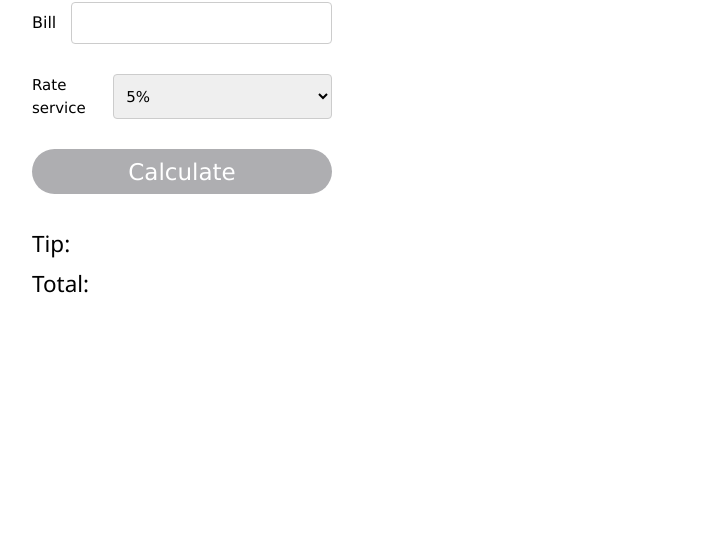
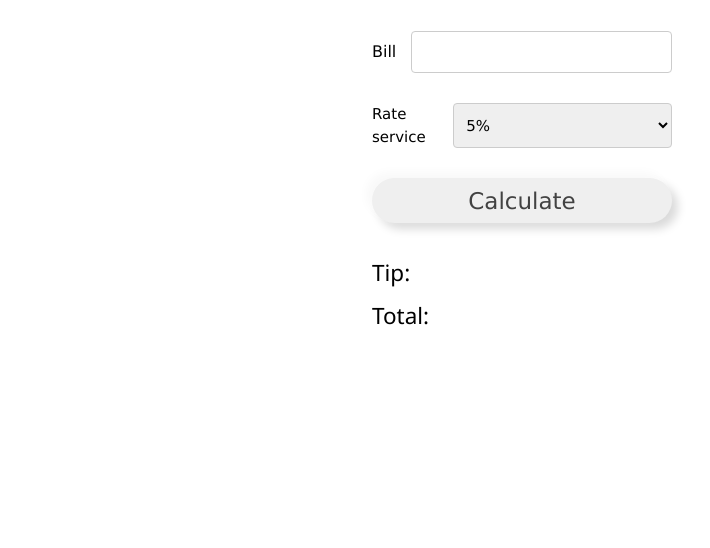
Before and after one commit to liliiavint/calc-task, a website: page index.html in a window 1280 px wide. Shown: the part 252-800 px from the top of the page, without its empty margins (118-828 px from the left). Drawn offline with nearby package versions, Linux system fonts and the light colour scheme.

Commit message:
up center

```diff
--- a/index.html
+++ b/index.html
@@ -12,6 +12,7 @@
     <title>Calculate</title>
 </head>
 <body>
+    <div class="center">
         <div class="container">
             <div class="name">
                 <h1> Tip calculator</h1>
@@ -45,6 +46,7 @@
             </div>
             <div class="klaida"></div>
         </div>
+    </div>
     <script src="./script.js"></script>
 </body>
 </html>
--- a/main.css
+++ b/main.css
@@ -2,22 +2,27 @@ body,
 body * {
     margin: 0;
     padding: 0;
-    vertical-align: top;
-    box-sizing: border-box;
+
 }
 
 body {
     font-family: 'Comfortaa',
         sans-serif;
-    margin-left: 3rem;
+
 
 }
-body .container{
-    margin: 10rem 10rem;
+.center{
+    display: flex;
+    height: 100vh;
+    align-items: center;
+    justify-content: center;
+}
+ .container{
     display: flex;
     flex-direction: column;
     justify-content: center;
     width: 20rem;
+    height: 40rem;
     gap: 2rem;
 }
 .name{
@@ -77,13 +82,19 @@ body .container{
     width: 20rem;
 }
 .btnscaicio{
-    background-color: rgb(174, 174, 177);
-    color: white;
-    width: 10rem;
-    height: 3rem;
+    background-color: #efefef;
     border: none;
+    border-radius: 1.6rem;
+    color: #424242;
+    box-shadow: -6px -6px 10px #f9f9f9,
+                6px 6px 10px #00000026;
     border-radius: 25px;
     font-size: 23px;
+    height: 3rem;
     line-height: 30px;
     width: 20rem;
 }
+.btnscaicio:hover{
+    box-shadow: 2px 2px 2px #f9f9f9,
+    -2px -2px 2px #00000026;
+}
```
Lines whose indentation alone changed are shown as unchanged.
